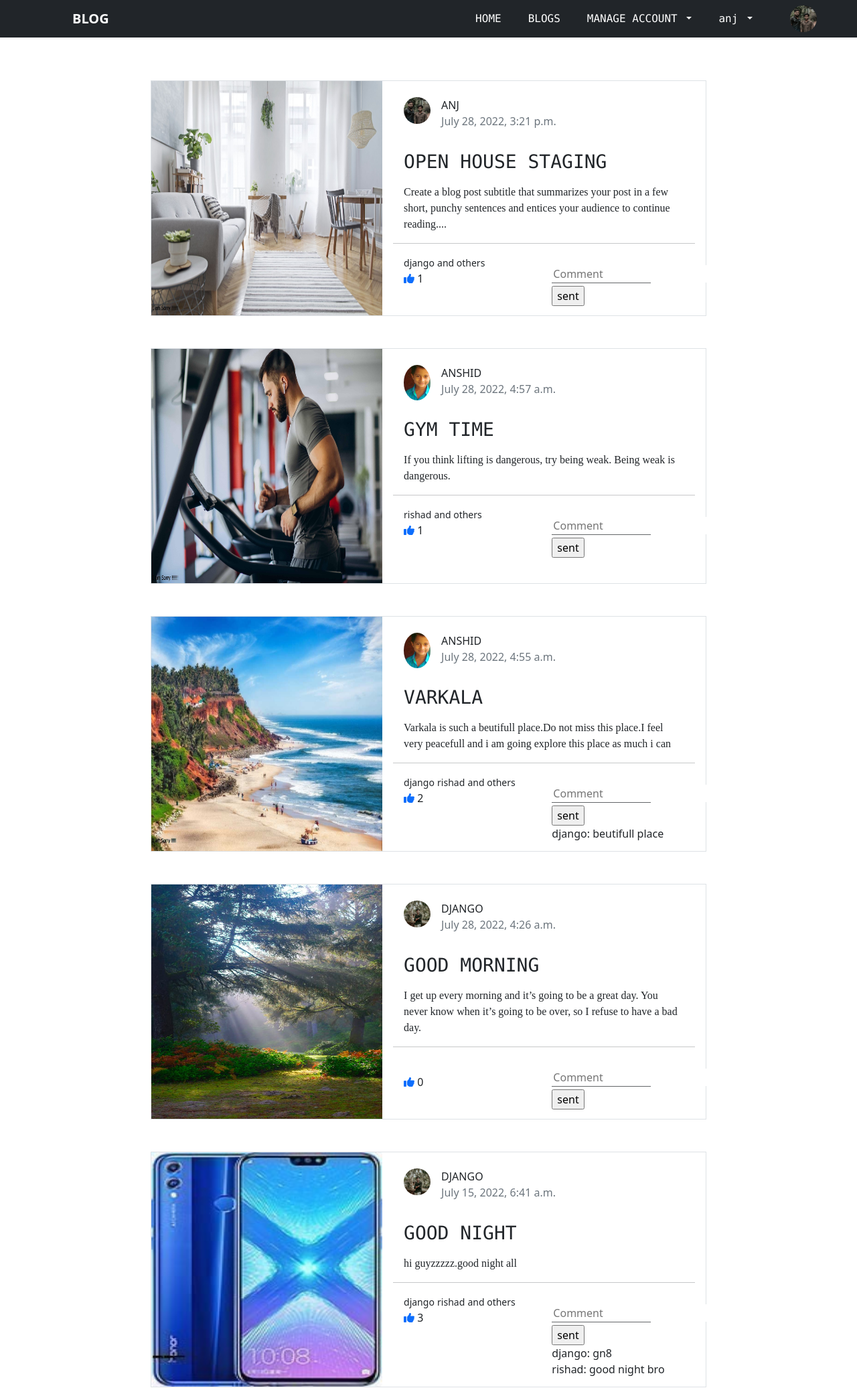
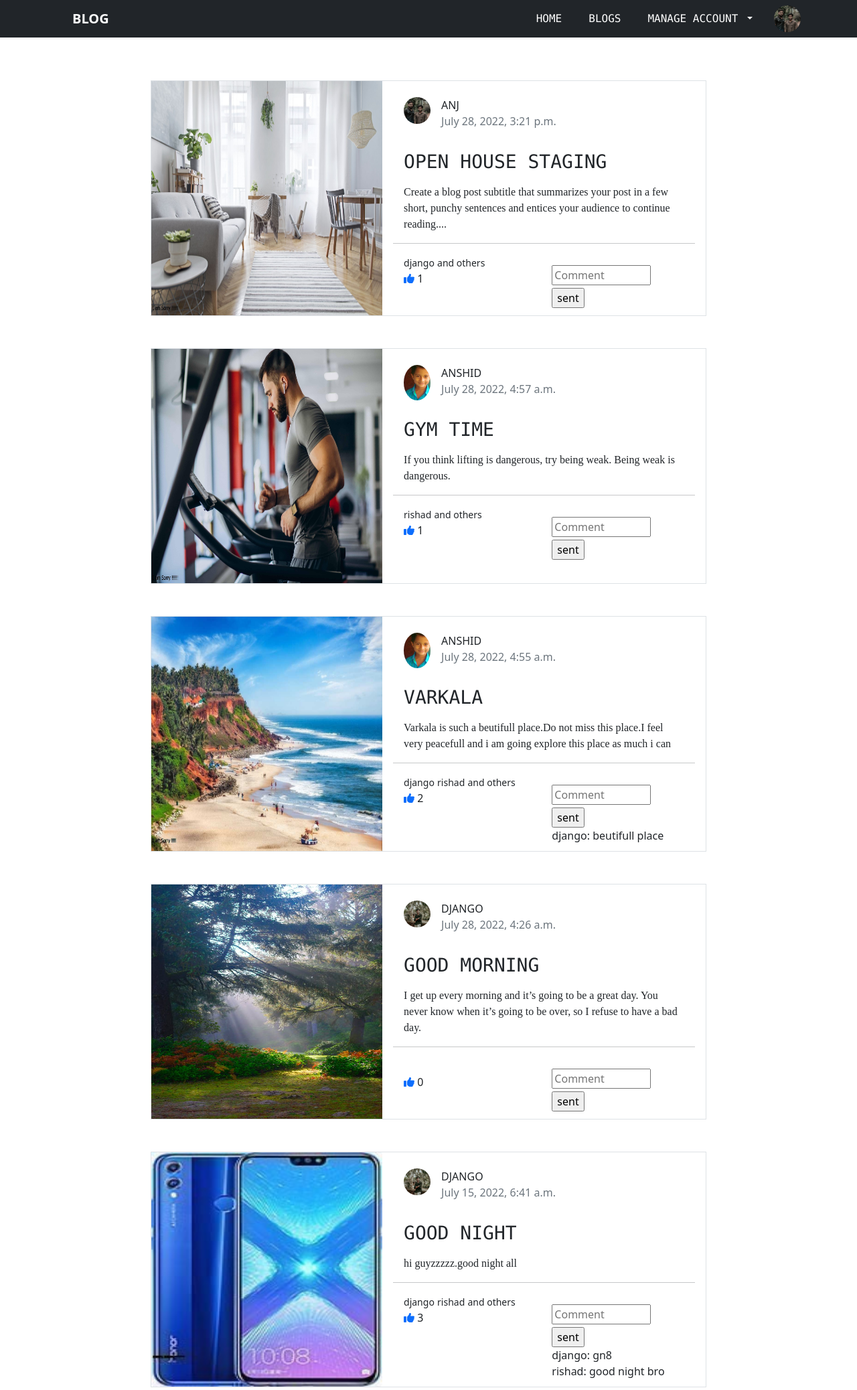
Before and after one commit to MuhdRishad/blog, a Django app: page /blog/user/all/blogs in a window 1280 px wide. Shown: the top 2076 px of the page at 67% size. Run offline with Django 3.2, Linux system fonts and the light colour scheme; a user stored in the database is signed in; data comes from the database, SQL or seed files in the repository; both versions use the stored data as it was after the commit; some libraries are stand-ins or nearby versions.

Commit message:
little changes on style . Next changing style of blogs

```diff
--- a/blogapp/templates/all-blogs.html
+++ b/blogapp/templates/all-blogs.html
@@ -58,8 +58,7 @@
                             <div class="col-6 mt-3">
                                 <form action="{%url 'add-comment' blog.id%}" method="post">
                                     {%csrf_token%}
-                                    <input type="text" name="comment" placeholder="Comment" style="border: none">
-                                    <hr style="margin: 0; opacity: 0.7;" class="w-75">
+                                    <input type="text" name="comment" placeholder="Comment" class="w-75">
                                     <input type="submit" value="sent" class="mt-1">
                                 </form>
                                 {%for comment in blog.comments_set.all%}
--- a/blogapp/templates/base.html
+++ b/blogapp/templates/base.html
@@ -49,26 +49,14 @@
                                 profile</a>
                             {%endif%}
                         </li>
-                        <li><a class="dropdown-item" href="#">Another action</a></li>
+                        <li><a class="dropdown-item text-uppercase font-monospace" href="{%url 'password-change'%}">Change password</a></li>
                         <li>
                             <hr class="dropdown-divider">
                         </li>
-                        <li><a class="dropdown-item text-uppercase font-monospace" href="{%url 'password-change'%}">Change password</a></li>
+                        <li><a class="dropdown-item text-uppercase font-monospace" href="{% url 'logout' %}">Logout</a></li>
                     </ul>
                 </li>
-
-
-                <li class="nav-item dropdown pe-5">
-                    <a class="nav-link dropdown-toggle font-monospace text-white" href="#" id="navbarDropdown" role="button"
-                       data-bs-toggle="dropdown" aria-expanded="false">
-                        {{request.user}}
-                    </a>
-                    <ul class="dropdown-menu" aria-labelledby="navbarDropdown">
-                        <li><a class="dropdown-item font-monospace" href="{% url 'logout' %}">Logout</a></li>
-                    </ul>
-                </li>
-
-                <li>
+                <li class="pe-4">
                     {%if request.user.users.profile_pic%}
                     <a class="d-flex align-items-center hidden-arrow" href="{% url 'propic-update' request.user.users.id %}">
                         <img src="{{request.user.users.profile_pic.url}}" class="rounded-circle" height="40" alt="user profile picture" loading="lazy"/>
--- a/blogapp/templates/profile-update.html
+++ b/blogapp/templates/profile-update.html
@@ -50,7 +50,7 @@
                         </div>
 
                         <div class="d-grid gap-2 d-md-flex justify-content-md-end mb-4">
-                            <button type="submit" class="btn btn-primary">UPDATE PROFILE</button>
+                            <button type="submit" class="btn btn-secondary">UPDATE PROFILE</button>
                         </div>
                     </div>
                 </div>
--- a/blogapp/templates/viewprofile.html
+++ b/blogapp/templates/viewprofile.html
@@ -5,7 +5,7 @@
 <div class="container-md">
     <div class="row justify-content-center my-5">
         <div class="col-lg-3 col-md-4 col-5">
-            <div class="ps-lg-4">
+            <div class="ps-lg-4 ms-md-5" >
                 <img src="{{request.user.users.profile_pic.url}}" alt="profile picture" class="img-fluid" style="width:200px;
                     height:200px;
                     border-radius:50%;">
```
Also changed, not shown: blogapp/templates/home.html (+7 -6 lines), db.sqlite3.
